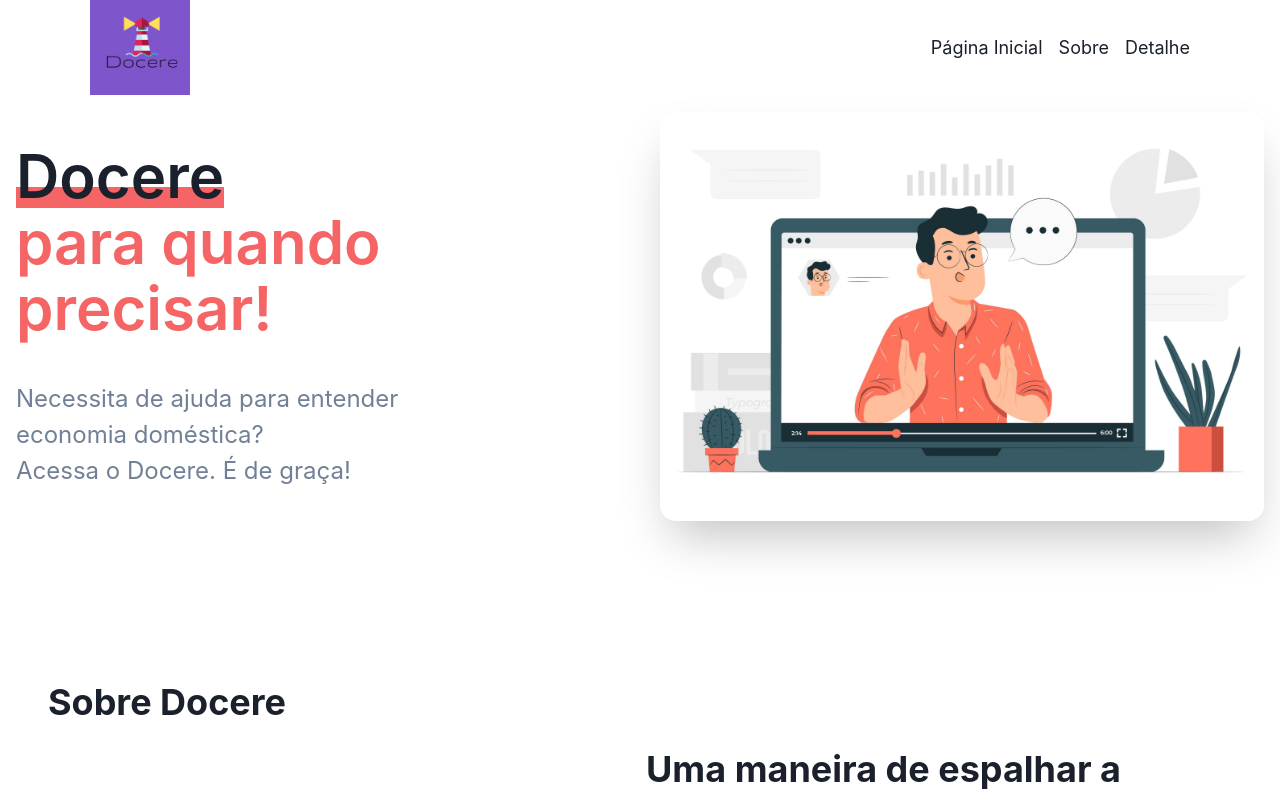
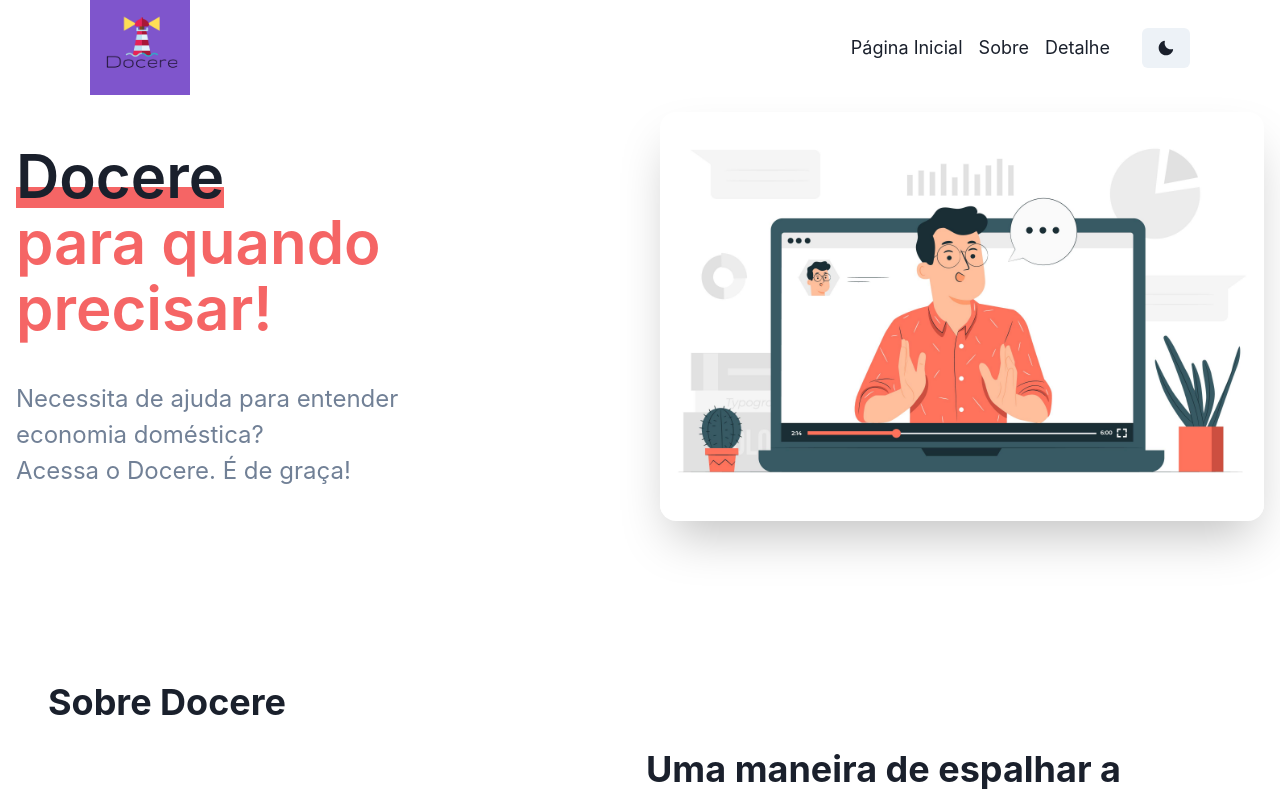
Before and after one commit to LuhBC-pixel/Docere, a Next.js app: page / in a window 1280 px wide. Shown: the top 796 px of the page. Built offline with nearby package versions, Linux system fonts and the light colour scheme.

Commit message:
implement modeDark

```diff
--- a/src/components/Navbar.tsx
+++ b/src/components/Navbar.tsx
@@ -1,6 +1,5 @@
 import Image from 'next/image';
 import Logo from '../assets/Docere-logo.png';
-
 import {
   Box,
   Flex,
@@ -8,10 +7,15 @@ import {
   IconButton,
   useDisclosure,
   Stack,
+  useColorMode,
+  Button,
+  useColorModeValue
 } from '@chakra-ui/react';
 import { HamburgerIcon, CloseIcon } from '@chakra-ui/icons';
+import { MoonIcon, SunIcon } from '@chakra-ui/icons';
 
 const Navbar = () => {
+  const { colorMode, toggleColorMode } = useColorMode();
   const { isOpen, onOpen, onClose } = useDisclosure();
 
   return (
@@ -21,7 +25,7 @@ const Navbar = () => {
       mb={6}
       width='100%'
       position='fixed'
-      bgColor='white'
+      bgColor={useColorModeValue('white', 'gray.900')}
       zIndex='9999'
     >
       <Flex h={95} alignItems={'center'} justifyContent={'space-between'}>
@@ -31,7 +35,8 @@ const Navbar = () => {
               src={Logo}
               width={100}
               height={100}
-              alt='Docere logo, possui um farol e embaixo tem o nome Docere'
+              alt='Docere logo, possui um farol e embaixo tem o nome Docere
+              '
             />
           </Box>
         </Flex>
@@ -53,6 +58,11 @@ const Navbar = () => {
             <a href='#about'>Sobre</a>
             <a href='#details'>Detalhe</a>
           </HStack>
+          <Stack direction={'row'} spacing={7}>
+            <Button onClick={toggleColorMode}>
+              {colorMode === 'light' ? <MoonIcon /> : <SunIcon />}
+            </Button>
+          </Stack>
         </HStack>
       </Flex>
 
```
